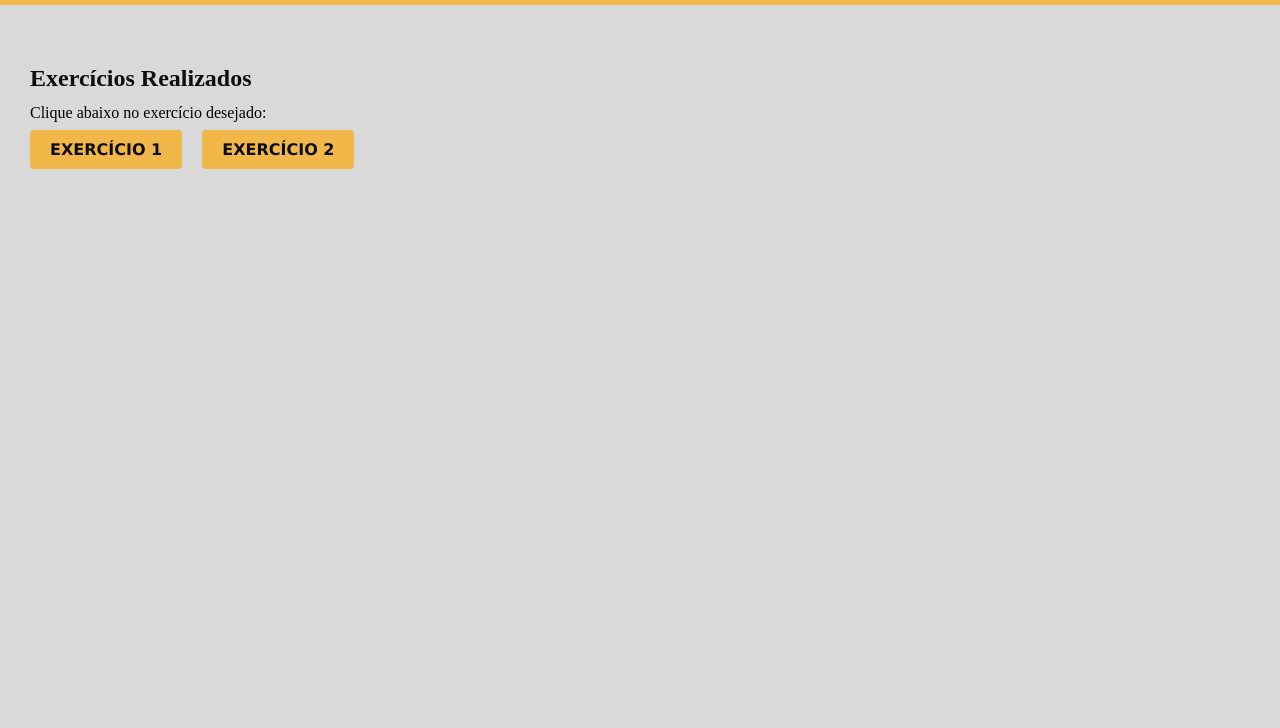
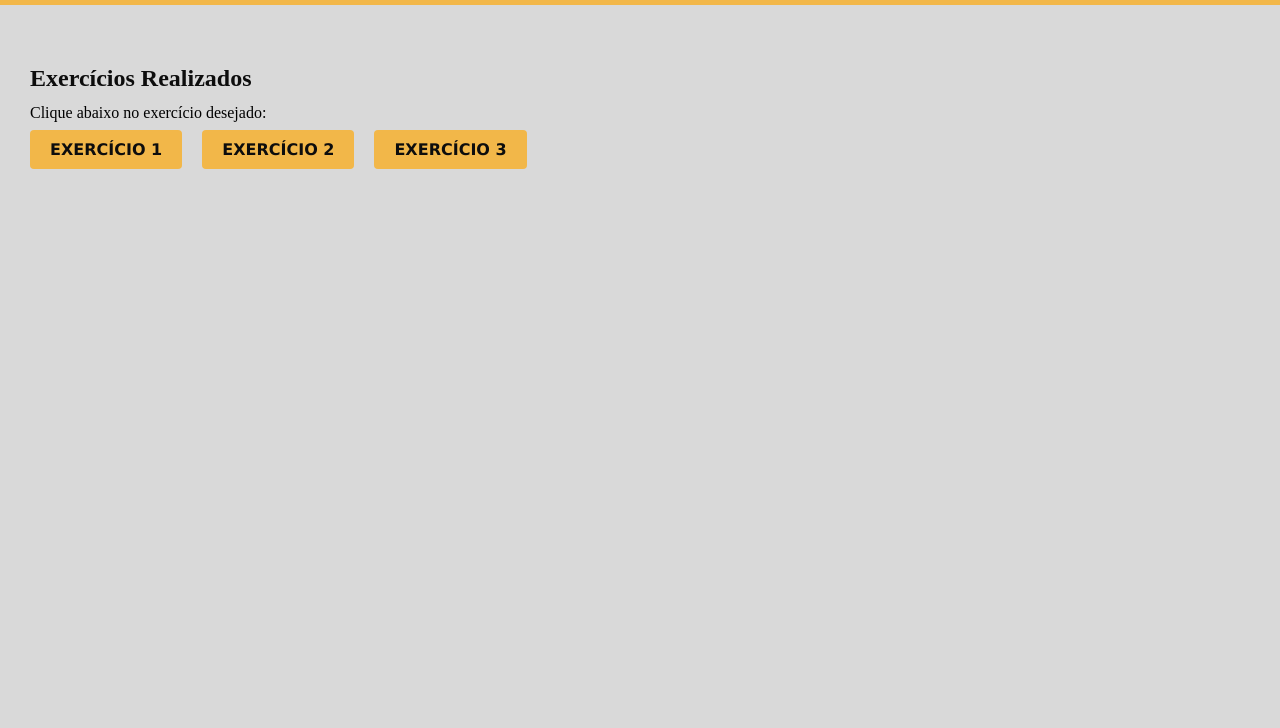
Before and after one commit to davislamenha/exercicios-js1-onebitcode, a plain HTML site: page index.html in a window 1280 px wide. Shown: the part 72-800 px from the top of the page. Drawn offline with Linux system fonts and the light colour scheme.

Commit message:
link para o exercicio 3

```diff
--- a/index.html
+++ b/index.html
@@ -20,6 +20,7 @@
       <ul>
         <li><a href="./exercicio-1/exercicio-1.html">Exercício 1</a></li>
         <li><a href="./exercicio-2/exercicio-2.html">Exercício 2</a></li>
+        <li><a href="./exercicio-3/exercicio-3.html">Exercício 3</a></li>
       </ul>
     </nav>
   </main>
```
